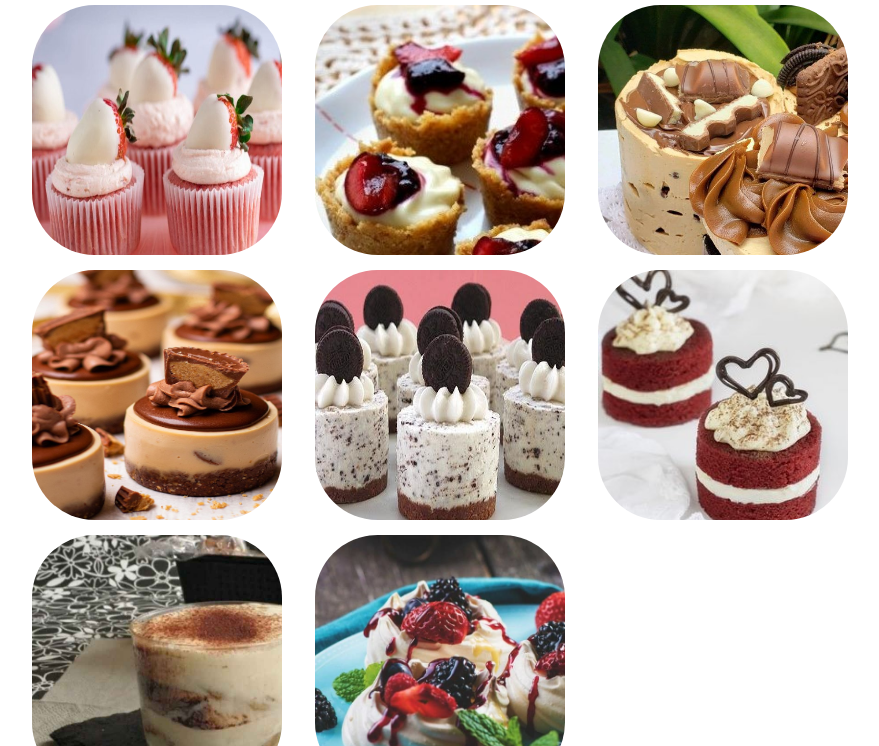
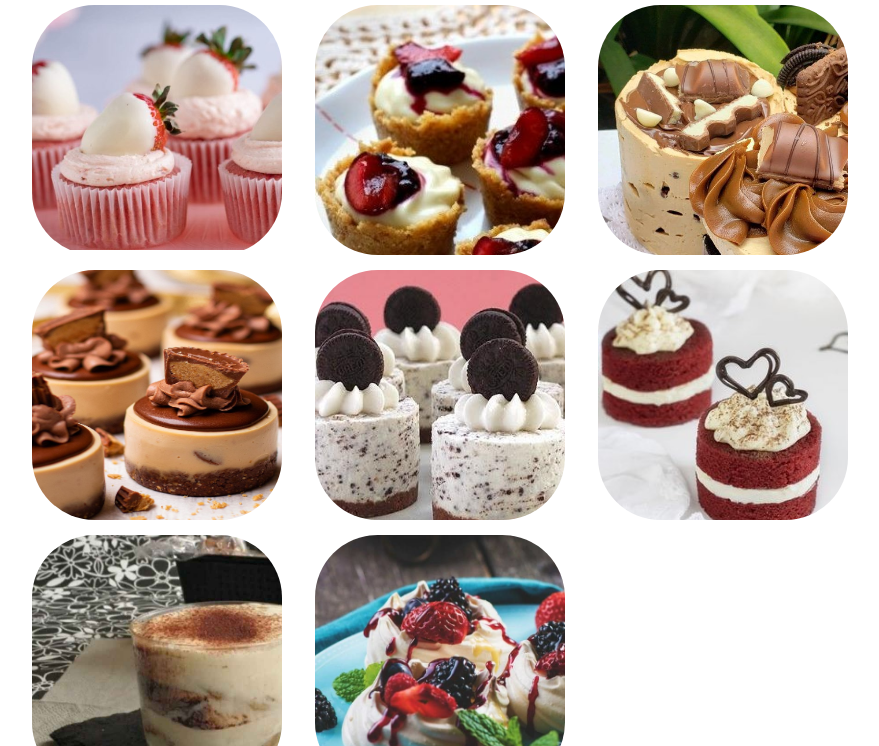
Before and after one commit to rosangulo/pasteles-final-sass, a website: page pages/products.html in a window 1280 px wide. Shown: the part 481-1227 px from the top of the page, without its empty margins (200-1079 px from the left). Drawn offline with nearby package versions, Linux system fonts and the light colour scheme; a web font is replaced by a local one.

Commit message:
modificion de prod

```diff
--- a/pages/products.html
+++ b/pages/products.html
@@ -123,7 +123,7 @@
 
                         <div>
                             <img src="../images/Productos/cupcakes-con-fresas-cubiertas-de-chocolate-blanco-634x420.jpg"
-                                alt="Cupcakes con fresas" class="prod2a">
+                                alt="Cupcakes con fresas" class="prod2c">
 
                         </div>
                         <div><img src="../images/Productos/cheesecake-fr-mini-cut.jpg" alt="cheesecake frutos rojos"
@@ -132,7 +132,7 @@
                         <div><img src="../images/Productos/MINI-CHEESECAKES-DE-REESES_2.jpg"
                                 alt=" Cheesecake choco y avellanas" class="prod2a"></div>
                         <div><img src="../images/Productos/mini-cheesecake-de-oreo_0.jpg" alt="cheesecake oreo"
-                                class="prod2a">
+                                class="prod2c">
                         </div>
                         <div><img src="../images/Productos/mini-redvelvet-cut.jpg" alt="mini red velvet" class="prod2a">
                         </div>
```
